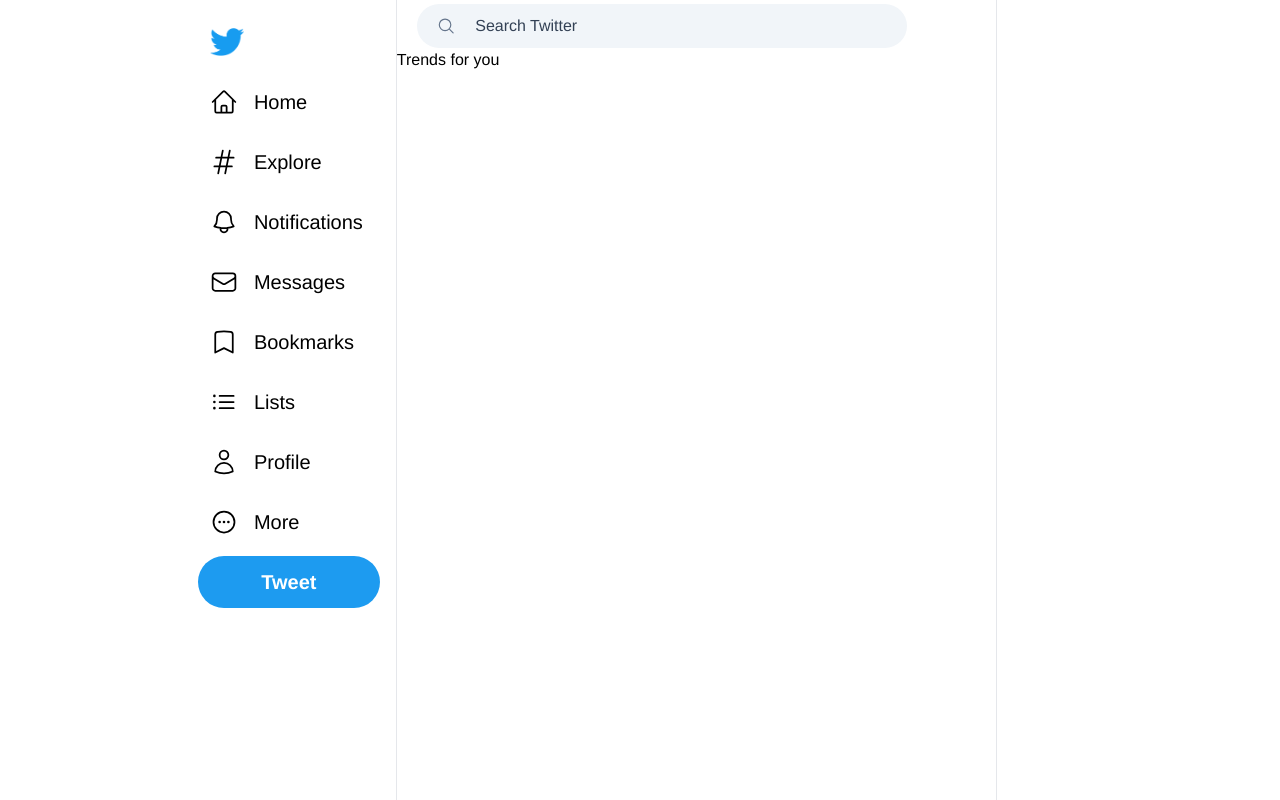
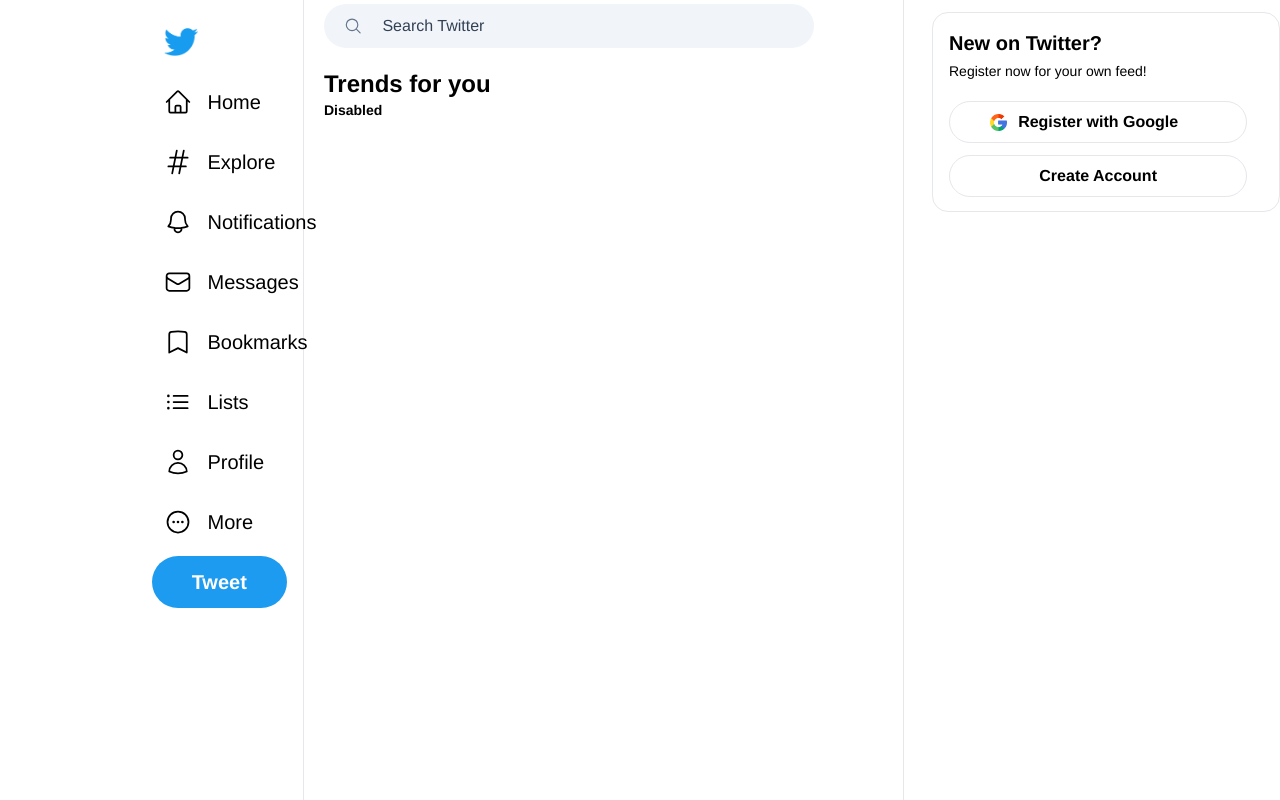
Before and after one commit to Benjamin-Albarzendji/odin-twitter-clone, a React (Vite) app: page / in a window 1280 px wide. Built offline with nearby package versions, Linux system fonts and the light colour scheme.

Commit message:
Searchbar, register box done

```diff
--- a/src/components/Home.jsx
+++ b/src/components/Home.jsx
@@ -1,19 +1,22 @@
-import { MagnifyingGlassIcon } from '@heroicons/react/24/outline';
+import { MagnifyingGlassIcon, XCircleIcon } from '@heroicons/react/24/outline';
+import { useState } from 'react';
+import SearchBar from './SearchBar';
+import Register from './register';
 
 const Home = () => {
+  const [input, setInput] = useState('');
+
   return (
-    <div className="Home w-[100%] border-r-[0.5px] sm:w-[600px]">
-      <div className="searchBar ">
-        <div className="group mt-1 ml-5 flex h-[44px] w-[490px] cursor-text flex-row-reverse items-center rounded-full bg-slate-100 p-2 focus-within:border-[1px] focus-within:border-sky-500 focus-within:bg-white focus-within:text-black">
-          <input
-            type="text"
-            className="  peer ml-5 w-[97%] border-2 border-none bg-slate-100 placeholder-slate-700 hover:border-none focus:bg-white focus:text-black  focus:outline-none"
-            placeholder="Search Twitter"
-          />
-          <MagnifyingGlassIcon className="focus- peer-focus:text-sky-500 ml-3 h-[20px] w-[20px] text-slate-500" />
+    <div className="Home flex">
+      <div className="Home w-[100%] border-r-[0.5px] sm:w-[600px]">
+        <SearchBar></SearchBar>
+
+        <div className="title ml-5 mt-5 text-2xl font-bold">
+          Trends for you
+          <div className="text-sm">Disabled</div>
         </div>
       </div>
-      <div className="title">Trends for you</div>
+      <Register className></Register>
     </div>
   );
 };
--- /dev/null
+++ b/src/components/SearchBar.jsx
@@ -0,0 +1,29 @@
+import { MagnifyingGlassIcon, XCircleIcon } from '@heroicons/react/24/outline';
+import { useState } from 'react';
+
+const SearchBar = () => {
+  const [input, setInput] = useState('');
+
+  return (
+    <div className="SearchBar  w-[100%] border-r-[0.5px] sm:w-[600px]">
+      <div className="searchBar ">
+        <div className="group mt-1 ml-5 flex h-[22px] w-[80%] cursor-text flex-row-reverse items-center rounded-full bg-slate-100 p-2 focus-within:border-[1px] focus-within:border-sky-500 focus-within:bg-white focus-within:text-black sm:h-[44px] md:w-[490px]">
+          <input
+            onInput={(e) => setInput(e.target.value)}
+            value={input}
+            type="text"
+            className="peer ml-5 w-[97%] border-2 border-none bg-slate-100 placeholder-slate-700 hover:border-none focus:bg-white focus:text-black  focus:outline-none"
+            placeholder="Search Twitter"
+          />
+          <MagnifyingGlassIcon className="focus- ml-3 h-[20px] w-[20px] text-slate-500 peer-focus:text-sky-500" />
+          <XCircleIcon
+            onClick={() => setInput('')}
+            className="hidden right-06 absolute w-[20px] cursor-pointer fill-sky-500 text-white hover:fill-sky-600 sm:w-[34px] peer-focus:block"
+          ></XCircleIcon>
+        </div>
+      </div>
+    </div>
+  );
+};
+
+export default SearchBar;
--- /dev/null
+++ b/src/components/register.jsx
@@ -0,0 +1,21 @@
+import googleIcon from '../assets/google.png';
+
+const Register = () => {
+  return (
+    <div className=" ml-7 mt-3 hidden h-[200px]  w-[348px] rounded-2xl border-[0.5px] p-4 lg:block">
+      <div className="text-xl font-bold">New on Twitter?</div>
+      <div className="mt-1 text-sm">Register now for your own feed!</div>
+      <div className="buttons ">
+        <div className="mt-5 flex w-[95%] cursor-pointer items-center justify-center rounded-full border-[1px] p-2 font-bold hover:bg-gray-100 relative">
+          <img className="w-[17px] absolute left-10" src={googleIcon} alt="" />
+          Register with Google
+        </div>
+        <div className="mt-3 flex w-[95%] cursor-pointer items-center justify-center rounded-full border-[1px] p-2 font-bold hover:bg-gray-100">
+          Create Account
+        </div>
+      </div>
+    </div>
+  );
+};
+
+export default Register;
```
Also changed, not shown: src/assets/google.png (added).
